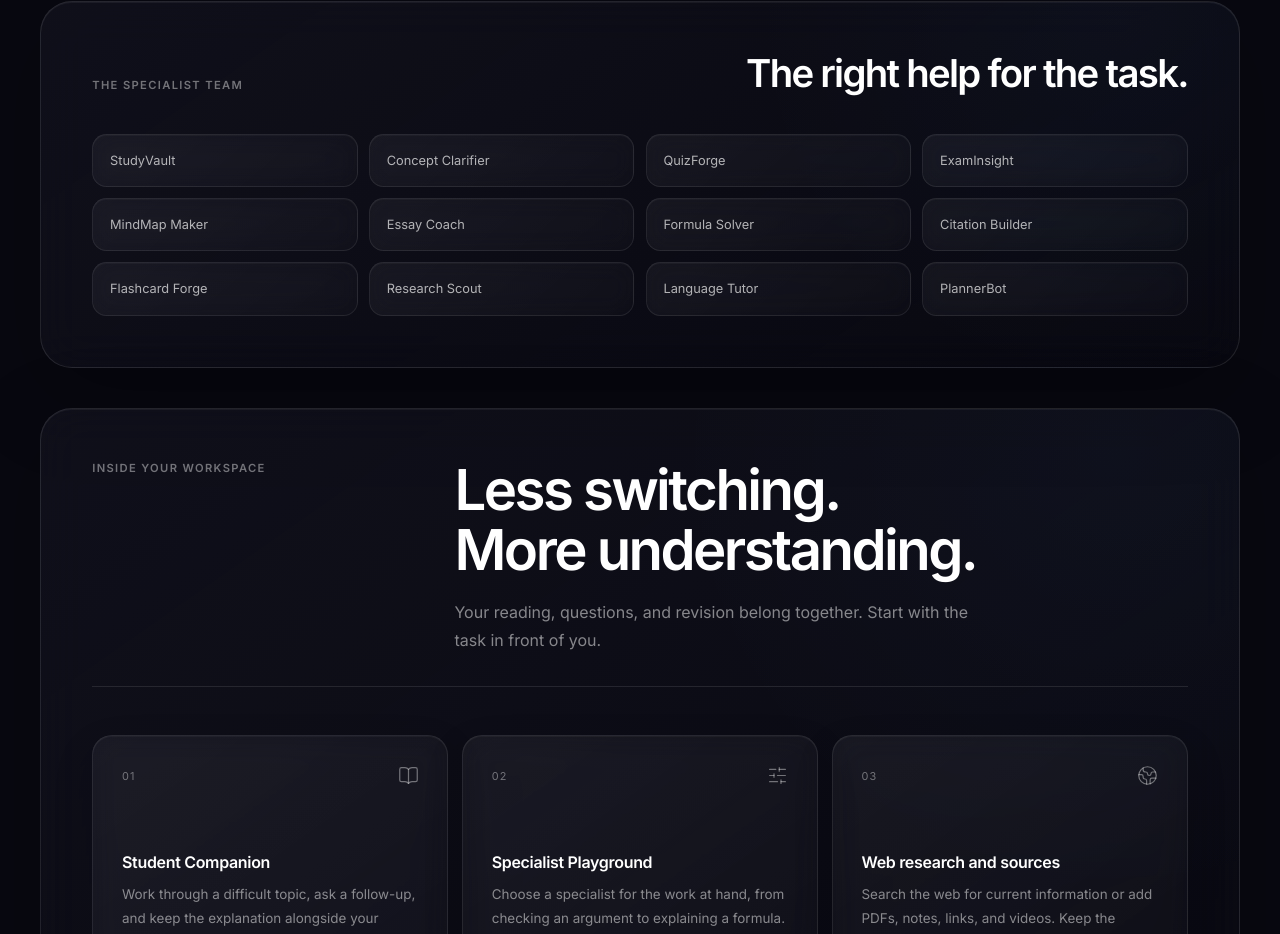
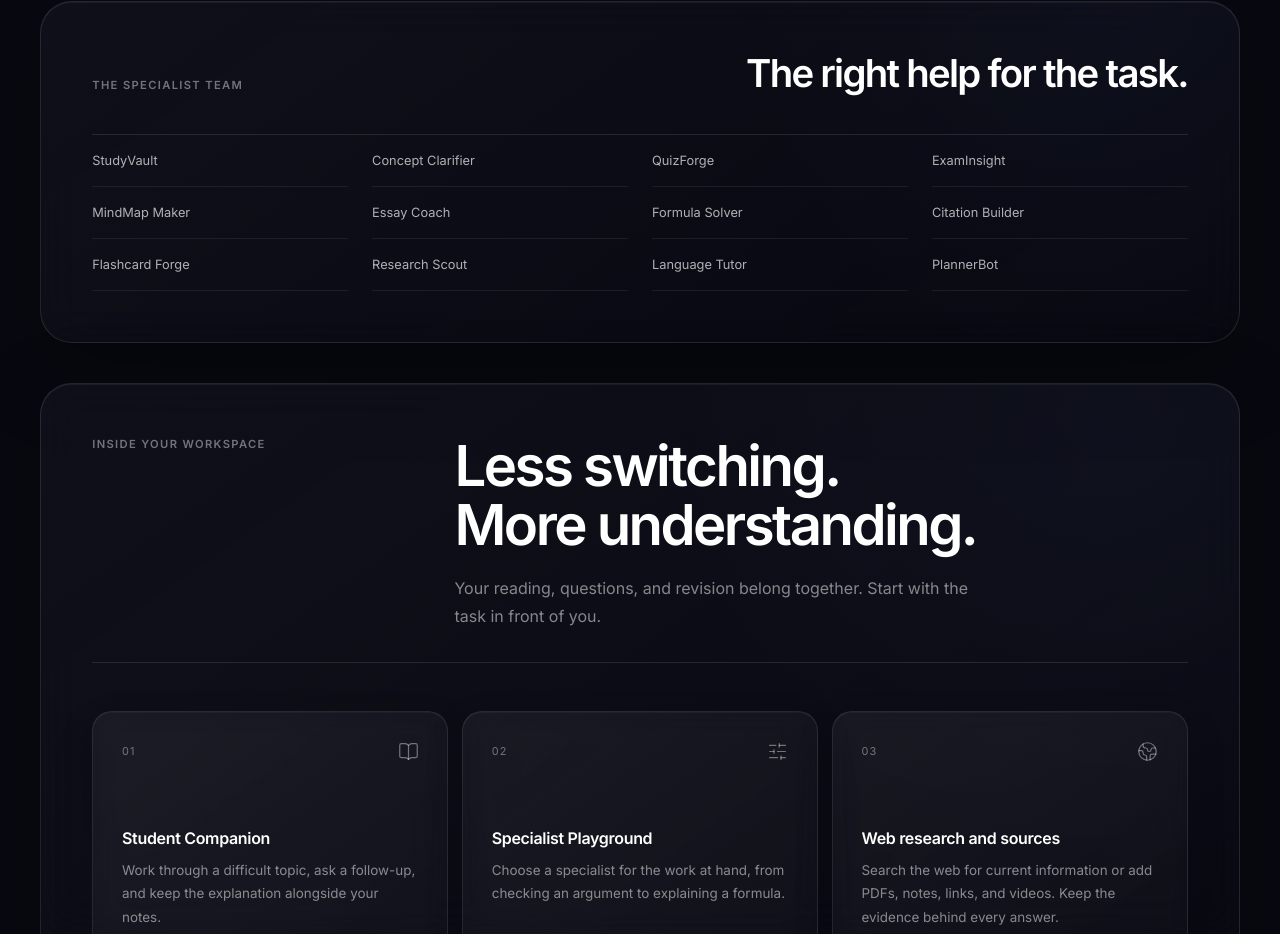
Before and after one commit to kanishkdubey1946-del/ESC, a React (Vite) app in the folder frontend/: page / in a window 1280 px wide. Shown: the part 867-1801 px from the top of the page. Built offline with nearby package versions, Linux system fonts and the light colour scheme; no server answers.

Commit message:
Remove specialist name bubbles

```diff
--- a/frontend/src/styles/homepage.css
+++ b/frontend/src/styles/homepage.css
@@ -943,26 +943,21 @@
 
 .esc-home .sp-index-heading { display: flex; align-items: end; justify-content: space-between; gap: 2rem; margin-bottom: 2.5rem; }
 .esc-home .sp-index-heading h2 { font-size: clamp(1.8rem, 3vw, 2.7rem); }
-.esc-home .sp-specialist-list { display: grid; grid-template-columns: repeat(4, minmax(0, 1fr)); gap: 0.7rem; margin: 0; padding: 0; border: 0; list-style: none; }
+.esc-home .sp-specialist-list { display: grid; grid-template-columns: repeat(4, minmax(0, 1fr)); column-gap: 1.5rem; margin: 0; padding: 0; border-top: 1px solid rgba(255, 255, 255, 0.1); list-style: none; }
 .esc-home .sp-specialist-list li {
-  position: relative;
-  padding: 1rem 1.05rem;
-  overflow: hidden;
-  border: 1px solid rgba(255, 255, 255, 0.085);
-  border-radius: 0.9rem;
+  padding: 1rem 0;
+  border: 0;
+  border-bottom: 1px solid rgba(255, 255, 255, 0.075);
+  border-radius: 0;
   color: rgba(255, 255, 255, 0.68);
-  background: linear-gradient(140deg, rgba(255, 255, 255, 0.042), rgba(255, 255, 255, 0.014));
-  box-shadow: inset 0 1px 0 rgba(255, 255, 255, 0.03);
+  background: transparent;
+  box-shadow: none;
   font-size: 0.8rem;
-  backdrop-filter: blur(12px);
-  -webkit-backdrop-filter: blur(12px);
-  transition: transform 180ms ease, border-color 180ms ease, color 180ms ease, background 180ms ease;
+  transition: color 180ms ease;
 }
 .esc-home .sp-specialist-list li:hover {
-  transform: translateY(-2px);
-  border-color: rgba(167, 139, 250, 0.22);
   color: rgba(255, 255, 255, 0.9);
-  background: linear-gradient(140deg, rgba(167, 139, 250, 0.07), rgba(255, 255, 255, 0.02));
+  background: transparent;
 }
 
 .esc-home .hp-btn { gap: 8px; }
```
